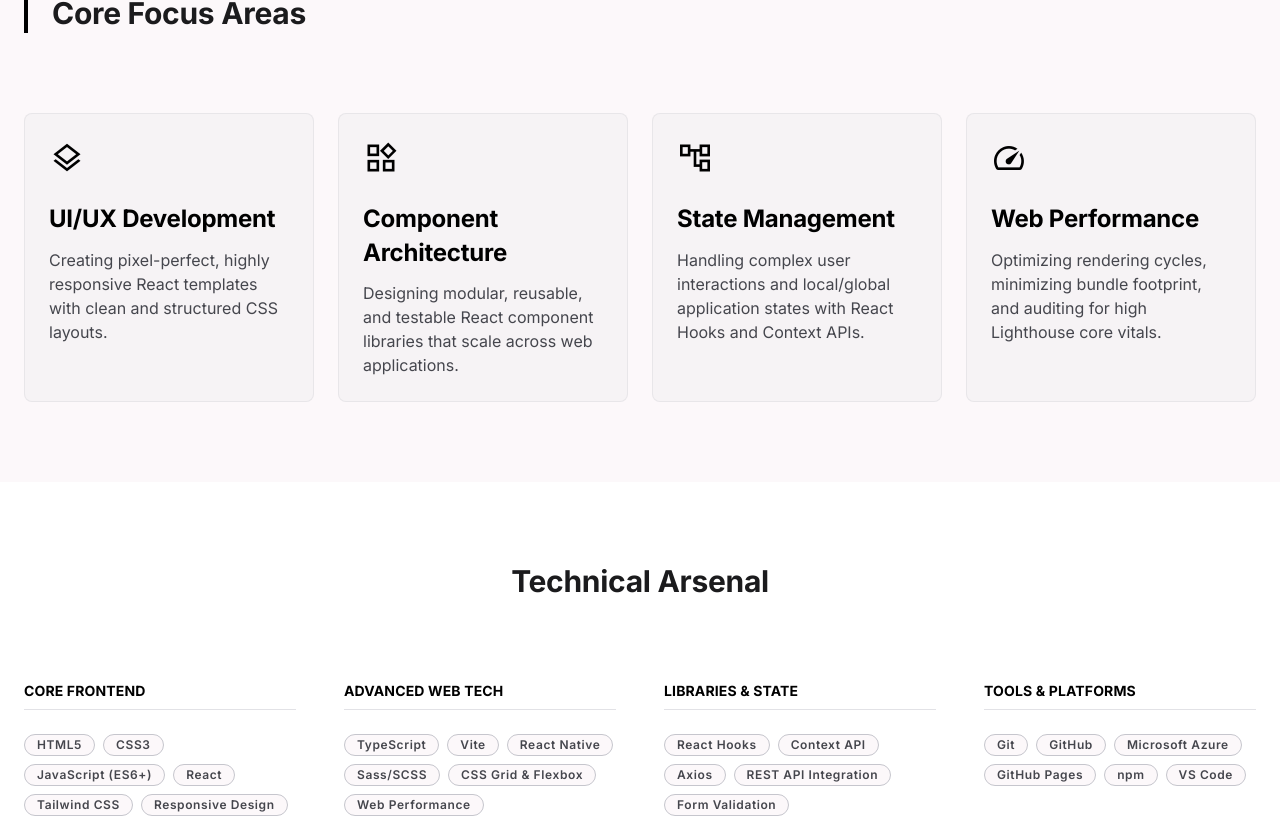
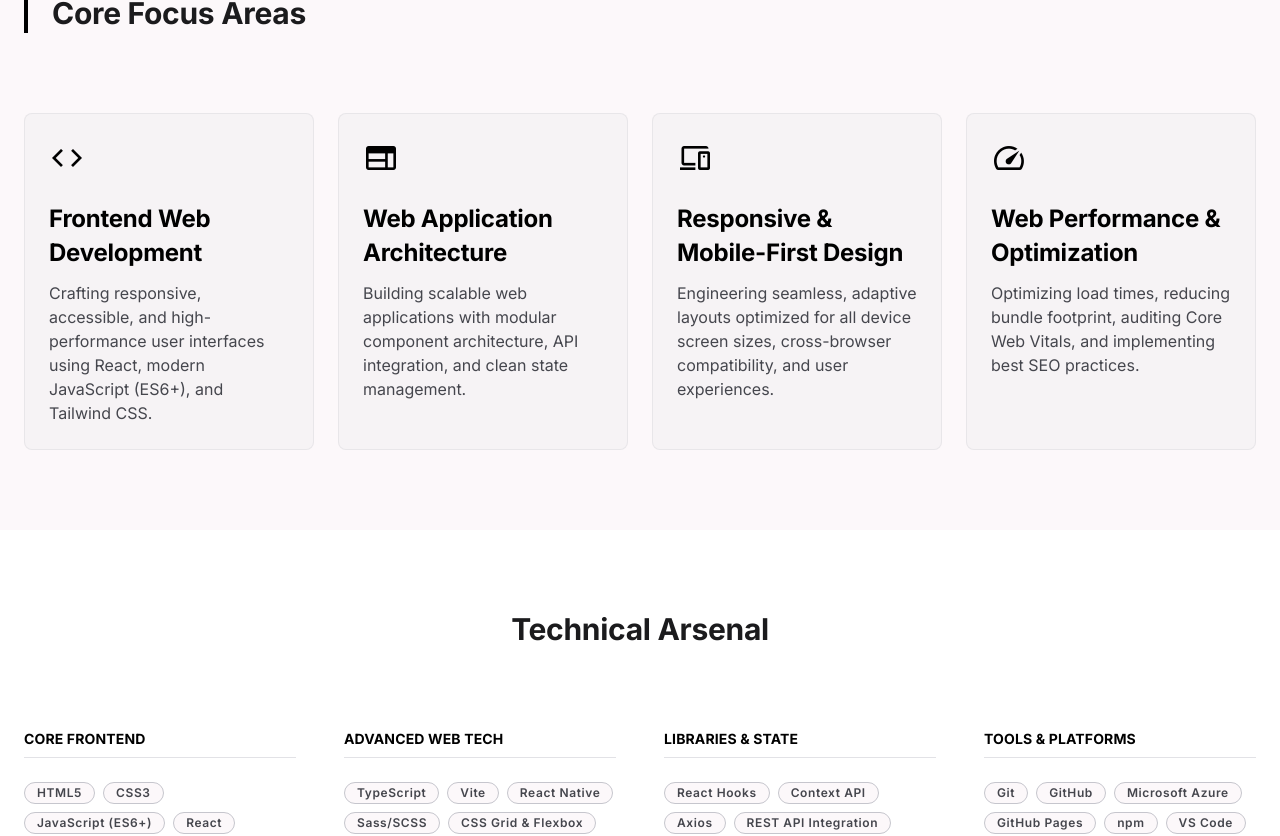
Before and after one commit to ASLIMICHJOSE/portfolio, a React (Vite) app: page / in a window 1280 px wide. Shown: the part 794-1630 px from the top of the page. Built offline with nearby package versions, Linux system fonts and the light colour scheme.

Commit message:
Update Core Focus Areas, Web Dev Metrics, and LinkedIn URL

```diff
--- a/src/components/About.jsx
+++ b/src/components/About.jsx
@@ -3,24 +3,24 @@ import React from 'react';
 export default function About() {
   const focusAreas = [
     {
-      icon: 'layers',
-      title: 'UI/UX Development',
-      description: 'Creating pixel-perfect, highly responsive React templates with clean and structured CSS layouts.'
+      icon: 'code',
+      title: 'Frontend Web Development',
+      description: 'Crafting responsive, accessible, and high-performance user interfaces using React, modern JavaScript (ES6+), and Tailwind CSS.'
     },
     {
-      icon: 'widgets',
-      title: 'Component Architecture',
-      description: 'Designing modular, reusable, and testable React component libraries that scale across web applications.'
+      icon: 'web',
+      title: 'Web Application Architecture',
+      description: 'Building scalable web applications with modular component architecture, API integration, and clean state management.'
     },
     {
-      icon: 'account_tree',
-      title: 'State Management',
-      description: 'Handling complex user interactions and local/global application states with React Hooks and Context APIs.'
+      icon: 'devices',
+      title: 'Responsive & Mobile-First Design',
+      description: 'Engineering seamless, adaptive layouts optimized for all device screen sizes, cross-browser compatibility, and user experiences.'
     },
     {
       icon: 'speed',
-      title: 'Web Performance',
-      description: 'Optimizing rendering cycles, minimizing bundle footprint, and auditing for high Lighthouse core vitals.'
+      title: 'Web Performance & Optimization',
+      description: 'Optimizing load times, reducing bundle footprint, auditing Core Web Vitals, and implementing best SEO practices.'
     }
   ];
 
--- a/src/components/Contact.jsx
+++ b/src/components/Contact.jsx
@@ -79,7 +79,7 @@ export default function Contact() {
             </a>
 
             {/* LinkedIn */}
-            <a className="flex items-center gap-md group cursor-pointer" href="https://linkedin.com/in/aslimichjose" target="_blank" rel="noopener noreferrer">
+            <a className="flex items-center gap-md group cursor-pointer" href="https://www.linkedin.com/in/asli-mich-jose-844916296/" target="_blank" rel="noopener noreferrer">
               <div className="w-12 h-12 bg-primary-container text-on-primary-container rounded-full flex items-center justify-center transition-transform group-hover:scale-110">
                 <span className="material-symbols-outlined">link</span>
               </div>
@@ -88,7 +88,7 @@ export default function Contact() {
                   LinkedIn
                 </h6>
                 <p className="font-body-md text-primary font-bold group-hover:text-primary/70 transition-colors">
-                  linkedin.com/in/aslimichjose
+                  ASLI MICH JOSE
                 </p>
               </div>
             </a>
--- a/src/components/Footer.jsx
+++ b/src/components/Footer.jsx
@@ -25,7 +25,7 @@ export default function Footer() {
           </a>
           <a
             className="nav-link text-on-surface-variant hover:text-primary transition-colors duration-200 font-label-sm text-label-sm"
-            href="https://linkedin.com/in/aslimichjose"
+            href="https://www.linkedin.com/in/asli-mich-jose-844916296/"
             target="_blank"
             rel="noopener noreferrer"
           >
--- a/src/components/GithubActivity.jsx
+++ b/src/components/GithubActivity.jsx
@@ -1,96 +1,121 @@
-import React, { useMemo } from 'react';
+import React from 'react';
 
 export default function GithubActivity() {
-  // Generate random data once using useMemo to avoid rerendering grid patterns on every frame
-  const contributionGrid = useMemo(() => {
-    const weeks = 40; // columns
-    const days = 7;   // rows
-    const grid = [];
+  const metrics = [
+    {
+      stat: '98+',
+      label: 'Lighthouse Performance',
+      description: 'Consistently achieving high performance scores with optimized assets & code splitting.',
+      icon: 'speed'
+    },
+    {
+      stat: '120+',
+      label: 'Reusable Components',
+      description: 'Built modular, fully-typed, and accessible React UI components across projects.',
+      icon: 'widgets'
+    },
+    {
+      stat: '100%',
+      label: 'Mobile-First & Responsive',
+      description: 'Flawless layout behavior across mobile, tablet, desktop, and ultra-wide displays.',
+      icon: 'devices'
+    },
+    {
+      stat: '100%',
+      label: 'Clean Code Standards',
+      description: 'Adhering to strict linting rules, semantic HTML, and clean component architecture.',
+      icon: 'verified_user'
+    }
+  ];
 
-    for (let w = 0; w < weeks; w++) {
-      const week = [];
-      for (let d = 0; d < days; d++) {
-        // Random level from 0 to 4
-        // Bias towards 0 and 1 for realism
-        const rand = Math.random();
-        let level = 0;
-        if (rand > 0.8) level = 4;
-        else if (rand > 0.6) level = 3;
-        else if (rand > 0.4) level = 2;
-        else if (rand > 0.15) level = 1;
-        week.push(level);
-      }
-      grid.push(week);
+  const milestones = [
+    {
+      icon: 'bolt',
+      title: 'Fast Loading & Execution',
+      desc: 'Optimized initial bundle size and asset loading for under 1.2s First Contentful Paint (FCP).'
+    },
+    {
+      icon: 'account_tree',
+      title: 'Modular State Flow',
+      desc: 'Structured state management using React Hooks and Context APIs for seamless user interactions.'
+    },
+    {
+      icon: 'palette',
+      title: 'Modern UI & Design Systems',
+      desc: 'Crafting pixel-perfect designs with custom color tokens, smooth dark modes, and micro-animations.'
+    },
+    {
+      icon: 'sync_alt',
+      title: 'API Integration & Data Flow',
+      desc: 'Connecting front-end applications to REST APIs with error handling and smooth loading states.'
     }
-    return grid;
-  }, []);
-
-  const getLevelColor = (level) => {
-    switch (level) {
-      case 1: return 'bg-secondary-fixed-dim/40';
-      case 2: return 'bg-secondary-fixed-dim/70';
-      case 3: return 'bg-secondary-fixed/90';
-      case 4: return 'bg-primary-container';
-      default: return 'bg-outline-variant/20';
-    }
-  };
+  ];
 
   return (
-    <section className="py-xl px-md bg-surface reveal">
-      <div className="max-w-container-max mx-auto border border-outline-variant/30 rounded-xl p-xl bg-surface-container-lowest flex flex-col md:flex-row items-center gap-xl hover:shadow-lg transition-shadow duration-500">
+    <section className="py-xl px-md bg-surface reveal" id="metrics">
+      <div className="max-w-container-max mx-auto space-y-xl">
 
-        <div className="flex-1 space-y-md">
+        {/* Header */}
+        <div className="text-center max-w-2xl mx-auto space-y-xs">
+          <span className="font-label-md text-label-md text-primary font-bold uppercase tracking-wider">
+            Engineering Excellence
+          </span>
           <h2 className="font-headline-md text-headline-md font-bold">
-            Open Source Activity
+            Development Impact & Key Metrics
           </h2>
           <p className="font-body-md text-on-surface-variant">
-            Consistently pushing code and contributing to the community. Passionate about maintaining clean version histories.
+            A snapshot of quantitative standards, design consistency, and performance goals driving every project built.
           </p>
-          <div className="flex gap-lg">
-            <div className="text-center group cursor-default">
-              <span className="block font-headline-sm text-headline-sm font-bold text-primary group-hover:scale-110 transition-transform">
-                50+
-              </span>
-              <span className="text-label-sm font-label-sm text-on-surface-variant">
-                Repositories
-              </span>
-            </div>
-            <div className="text-center group cursor-default">
-              <span className="block font-headline-sm text-headline-sm font-bold text-primary group-hover:scale-110 transition-transform">
-                1.2k
-              </span>
-              <span className="text-label-sm font-label-sm text-on-surface-variant">
-                Contributions
-              </span>
-            </div>
-          </div>
         </div>
 
-        {/* Contribution Graph Visual */}
-        <div className="w-full md:w-1/2 bg-surface-container-low p-md rounded-xl border border-outline-variant/20 relative overflow-hidden flex flex-col items-center">
-          <div className="flex gap-[3px] overflow-x-auto w-full max-w-full custom-scrollbar pb-2 justify-center">
-            {contributionGrid.map((week, wIdx) => (
-              <div key={wIdx} className="flex flex-col gap-[3px] shrink-0">
-                {week.map((level, dIdx) => (
-                  <div
-                    key={dIdx}
-                    className={`w-[10px] h-[10px] rounded-[2px] transition-colors duration-300 hover:ring-1 hover:ring-primary ${getLevelColor(level)}`}
-                    title={`${level === 0 ? 'No' : level * 2} contributions`}
-                  />
-                ))}
+        {/* Top 4 Metrics Grid */}
+        <div className="grid grid-cols-1 sm:grid-cols-2 lg:grid-cols-4 gap-gutter">
+          {metrics.map((item, idx) => (
+            <div
+              key={idx}
+              className="p-lg bg-surface-container-lowest border border-outline-variant/30 rounded-xl hover:shadow-xl transition-all duration-300 group hover-lift flex flex-col justify-between"
+            >
+              <div className="flex items-center justify-between mb-md">
+                <span className="material-symbols-outlined text-3xl text-primary p-2 bg-primary/10 rounded-lg group-hover:scale-110 transition-transform">
+                  {item.icon}
+                </span>
+                <span className="font-display-lg text-3xl font-extrabold text-primary">
+                  {item.stat}
+                </span>
+              </div>
+              <div>
+                <h3 className="font-headline-sm text-lg font-bold text-on-surface mb-xs">
+                  {item.label}
+                </h3>
+                <p className="font-body-sm text-sm text-on-surface-variant leading-relaxed">
+                  {item.description}
+                </p>
+              </div>
+            </div>
+          ))}
+        </div>
+
+        {/* Milestone Pillars Banner */}
+        <div className="border border-outline-variant/30 rounded-xl p-lg bg-surface-container-low">
+          <h3 className="font-headline-sm text-xl font-bold text-on-surface mb-lg text-center md:text-left">
+            Core Development Pillars
+          </h3>
+          <div className="grid grid-cols-1 md:grid-cols-2 gap-lg">
+            {milestones.map((milestone, idx) => (
+              <div key={idx} className="flex gap-md items-start">
+                <div className="p-3 bg-surface-container-lowest rounded-lg border border-outline-variant/20 shrink-0 text-primary">
+                  <span className="material-symbols-outlined text-2xl">{milestone.icon}</span>
+                </div>
+                <div>
+                  <h4 className="font-headline-sm text-base font-bold text-on-surface mb-1">
+                    {milestone.title}
+                  </h4>
+                  <p className="font-body-sm text-sm text-on-surface-variant leading-relaxed">
+                    {milestone.desc}
+                  </p>
+                </div>
               </div>
             ))}
-          </div>
-          <div className="flex justify-between items-center w-full max-w-[420px] mt-sm text-[10px] text-on-surface-variant px-1 select-none">
-            <span>Less</span>
-            <div className="flex gap-[3px] items-center">
-              <div className="w-[10px] h-[10px] rounded-[2px] bg-outline-variant/20" />
-              <div className="w-[10px] h-[10px] rounded-[2px] bg-secondary-fixed-dim/40" />
-              <div className="w-[10px] h-[10px] rounded-[2px] bg-secondary-fixed-dim/70" />
-              <div className="w-[10px] h-[10px] rounded-[2px] bg-secondary-fixed/90" />
-              <div className="w-[10px] h-[10px] rounded-[2px] bg-primary-container" />
-            </div>
-            <span>More</span>
           </div>
         </div>
 
```
Also changed, not shown: public/assets/images/portrait.jpg.
